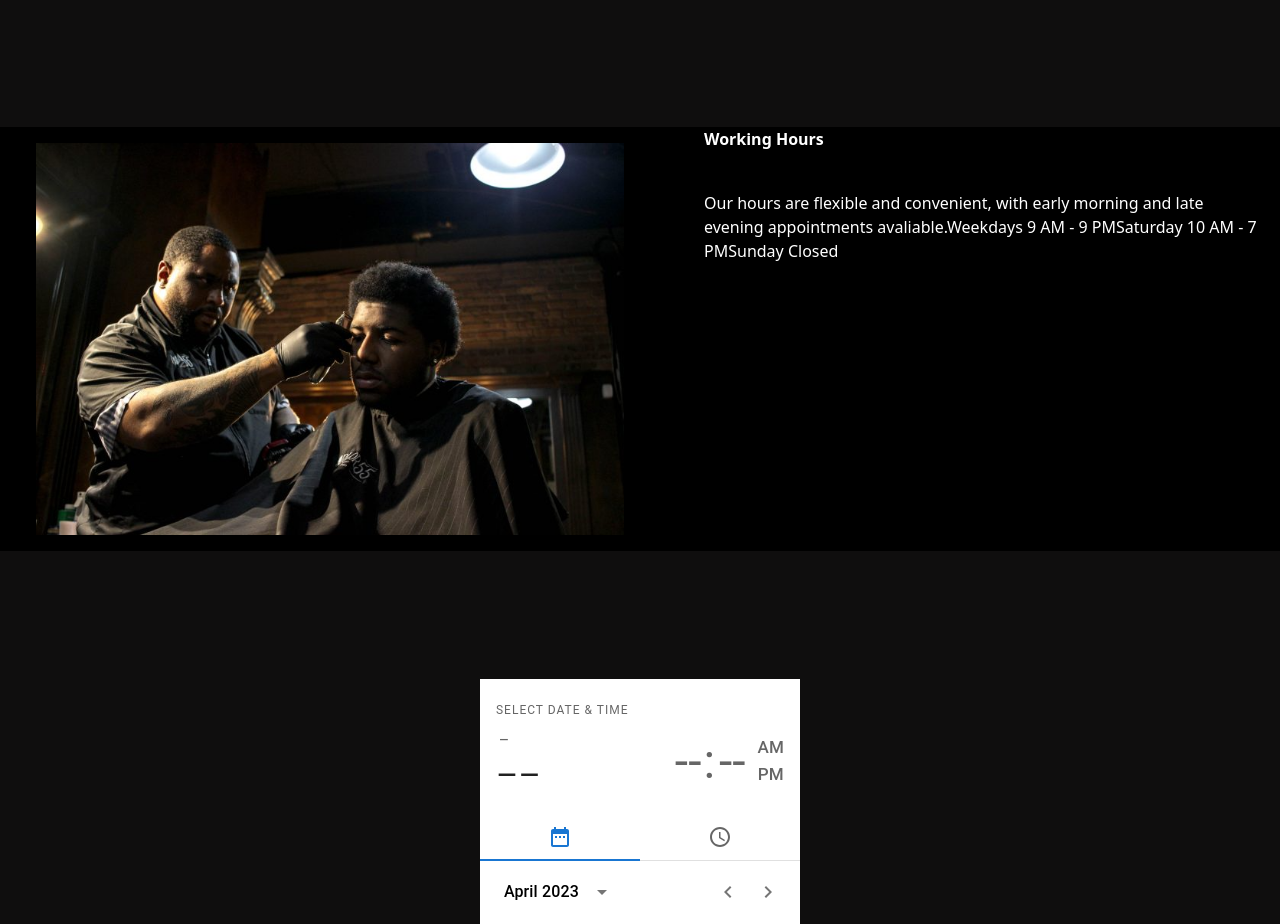
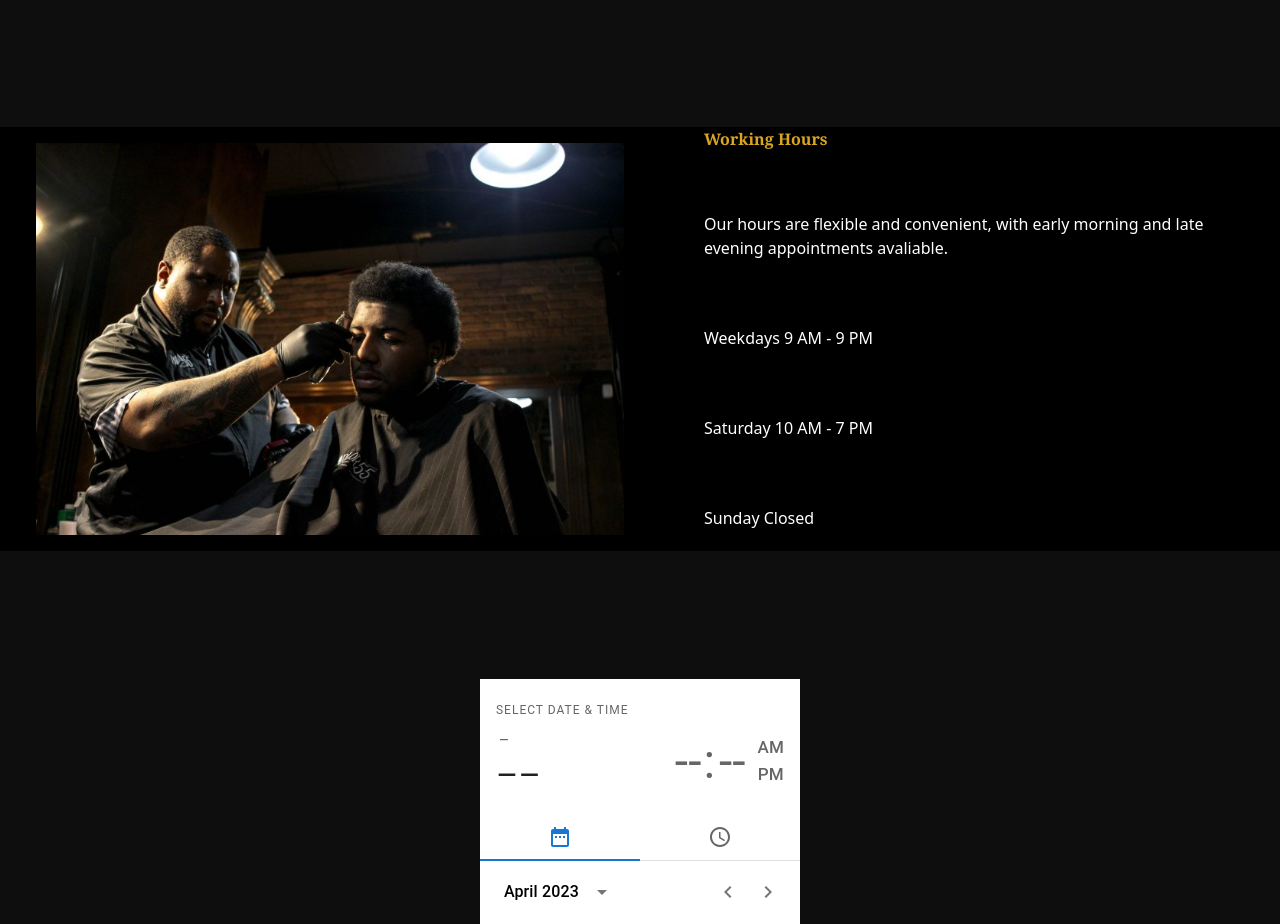
Before and after one commit to Timz-creator/mybarberapp, a React (Create React App) app: page / in a window 1280 px wide. Shown: the part 1788-2712 px from the top of the page. Built offline with nearby package versions, Linux system fonts and the light colour scheme.

Commit message:
changing work hours format

```diff
--- a/src/components/Whours.jsx
+++ b/src/components/Whours.jsx
@@ -4,18 +4,21 @@ import Card1 from "../assets/Card1.png";
 const Whours = () => {
   return (
     <div className="w-full my-32 bg-black">
-      <div className="max-w-[1240px] mx-auto grid grid-cols-2 space-x-16">
+      <div className="max-w-[1240px] mx-auto grid grid-cols-2 space-x-16 ">
         <div className="text-white">
           <img className=" p-4" src={Card1} alt="/" />
         </div>
-        <div className="text-white bg-black ">
-          <h1 className="font-bold pb-10">Working Hours</h1>
+        <div className="text-white bg-black grid justify-center ">
+          <h1 className="font-bold pb-10 text-[#DAA520] font-serif">Working Hours</h1>
           <p1>
             Our hours are flexible and convenient, with early morning and late
             evening appointments avaliable.
           </p1>
+          <br></br>
           <p2>Weekdays 9 AM - 9 PM</p2>
-          <p3>Saturday 10 AM - 7 PM</p3>
+          <br></br>
+          <b2>Saturday 10 AM - 7 PM</b2>
+          <br></br>
           <p4>Sunday Closed</p4>
         </div>
       </div>
```
